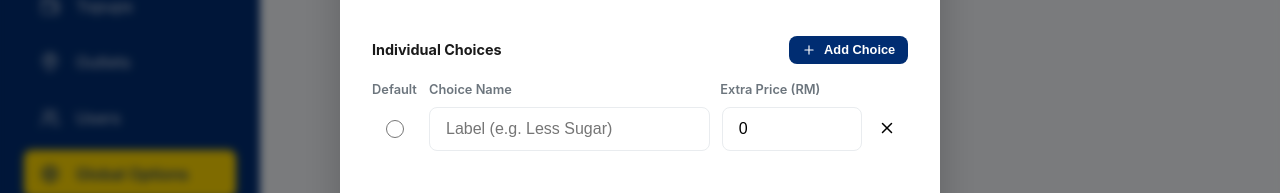
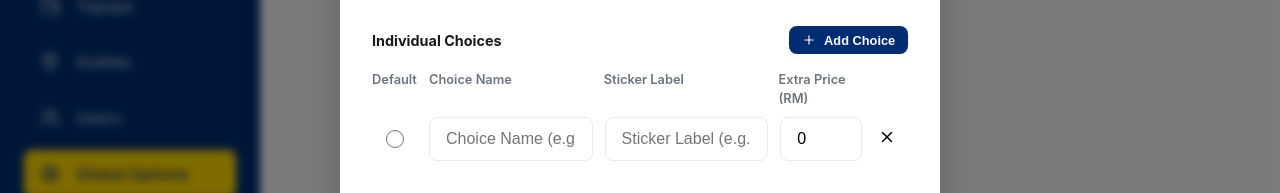
Before and after one commit to aseng0221/HSOrderSystem-admin, a React (Vite) app in the folder admin-web/: page /global-options in a window 1280 px wide. Both pictures are taken after a click on the button "New Group". Shown: the part 354-547 px from the top of the page. Built offline with nearby package versions, Linux system fonts and the light colour scheme; no server answers; the database is empty.

Commit message:
feat: add sticker label printName field to global options choices

```diff
--- a/admin-web/src/pages/GlobalOptions.tsx
+++ b/admin-web/src/pages/GlobalOptions.tsx
@@ -17,6 +17,7 @@ interface OptionItem {
   name: string;
   price: string;
   isDefault?: boolean;
+  printName?: string;
 }
 
 interface OptionGroup {
@@ -50,6 +51,7 @@ const GlobalOptions = () => {
         options: group.options.map(opt => ({
           ...opt,
           isDefault: opt.isDefault || false,
+          printName: opt.printName || '',
         })),
       });
     } else {
@@ -57,7 +59,7 @@ const GlobalOptions = () => {
       setFormData({
         name: '',
         type: 'pick_one',
-        options: [{ id: Date.now().toString(), name: '', price: '0', isDefault: false }],
+        options: [{ id: Date.now().toString(), name: '', price: '0', isDefault: false, printName: '' }],
       });
     }
     setIsModalOpen(true);
@@ -68,7 +70,7 @@ const GlobalOptions = () => {
       ...formData,
       options: [
         ...formData.options,
-        { id: Date.now().toString(), name: '', price: '0', isDefault: false },
+        { id: Date.now().toString(), name: '', price: '0', isDefault: false, printName: '' },
       ],
     });
   };
@@ -260,6 +262,7 @@ const GlobalOptions = () => {
                     <div style={{ display: 'flex', gap: '0.75rem', marginBottom: '0.5rem', fontWeight: '600', fontSize: '0.8rem', color: 'var(--text-secondary)' }}>
                       <div style={{ width: '45px', textAlign: 'center' }}>Default</div>
                       <div style={{ flex: 2 }}>Choice Name</div>
+                      <div style={{ flex: 2 }}>Sticker Label</div>
                       <div style={{ flex: 1 }}>Extra Price (RM)</div>
                       <div style={{ width: '28px' }}></div>
                     </div>
@@ -307,7 +310,7 @@ const GlobalOptions = () => {
                         <input
                           type="text"
                           className="form-control"
-                          placeholder="Label (e.g. Less Sugar)"
+                          placeholder="Choice Name (e.g. Less Sugar)"
                           value={opt.name}
                           onChange={e => {
                             const newOptions = [...formData.options];
@@ -315,6 +318,19 @@ const GlobalOptions = () => {
                             setFormData({ ...formData, options: newOptions });
                           }}
                           required
+                        />
+                      </div>
+                      <div style={{ flex: 2 }}>
+                        <input
+                          type="text"
+                          className="form-control"
+                          placeholder="Sticker Label (e.g. 70% Sugar)"
+                          value={opt.printName}
+                          onChange={e => {
+                            const newOptions = [...formData.options];
+                            newOptions[index].printName = e.target.value;
+                            setFormData({ ...formData, options: newOptions });
+                          }}
                         />
                       </div>
                       <div style={{ flex: 1 }}>
```
